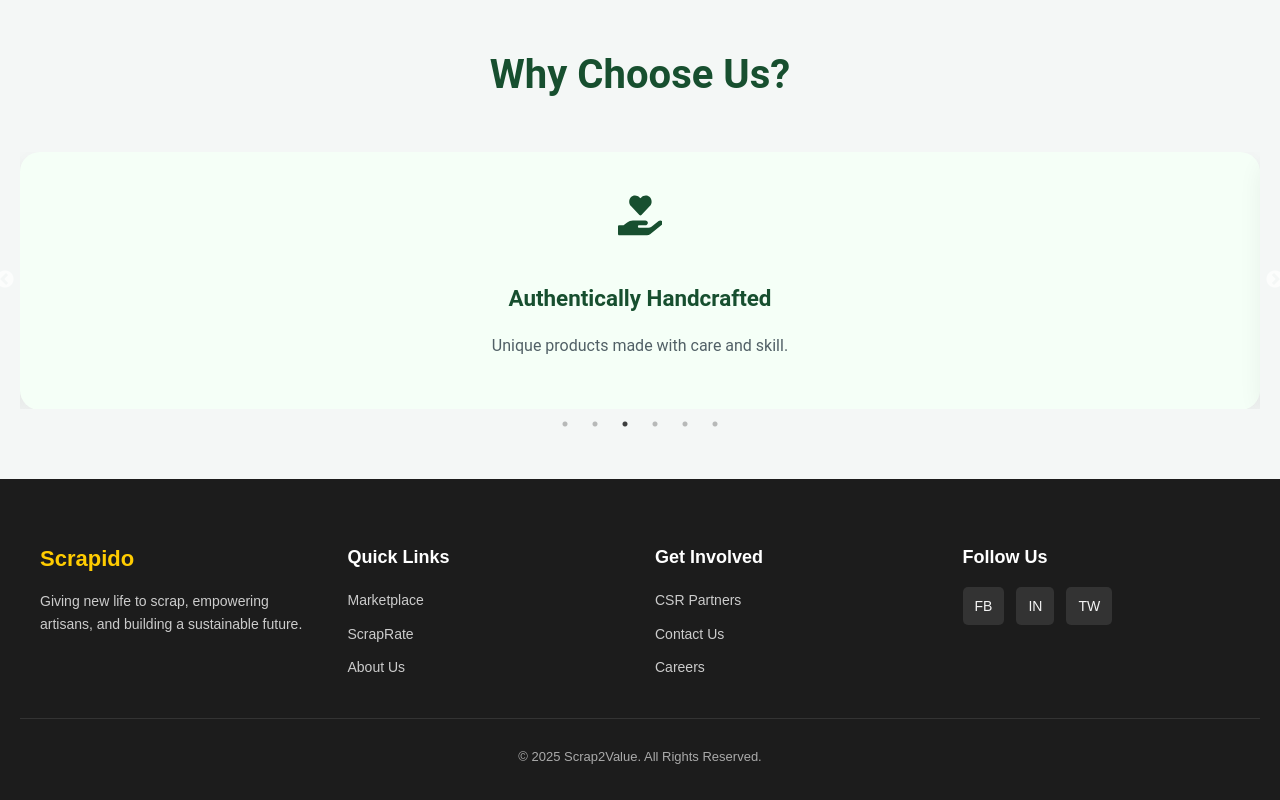
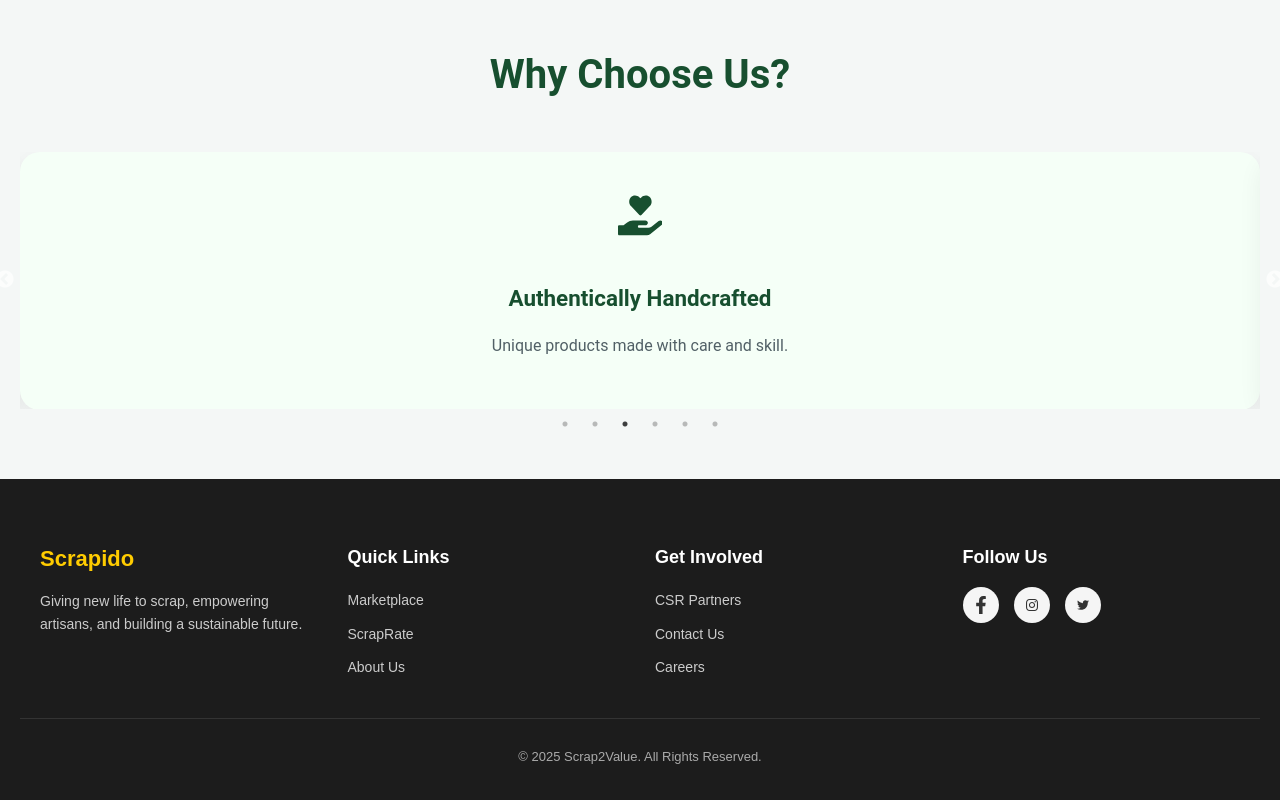
Before and after one commit to paras22072004/Scrapido-, a React (Vite) app in the folder demo/frontend/: page / in a window 1280 px wide. Shown: the part 4160-4960 px from the top of the page. Built offline with nearby package versions, Linux system fonts and the light colour scheme.

Commit message:
update changes

```diff
--- a/demo/frontend/src/components/Footer.css
+++ b/demo/frontend/src/components/Footer.css
@@ -92,3 +92,29 @@
   max-width: 1200px;
   margin: 0 auto;
 }
+
+
+
+.social-links {
+  display: flex;
+  gap: 15px;
+  margin-top: 10px;
+}
+
+.social-links a {
+  display: flex;
+  align-items: center;
+  justify-content: center;
+  background: #f5f5f5;
+  border-radius: 50%;
+  width: 36px;
+  height: 36px;
+  font-size: 18px;
+  color: #333;
+  transition: all 0.3s ease;
+}
+
+.social-links a:hover {
+  background: var(--accent-color);
+  color: #fff;
+}
--- a/demo/frontend/src/components/Footer.jsx
+++ b/demo/frontend/src/components/Footer.jsx
@@ -1,6 +1,7 @@
 import React from 'react';
 import { Link } from 'react-router-dom';
-import './Footer.css'; // We will create this CSS file next
+import { FaFacebookF, FaInstagram, FaTwitter } from "react-icons/fa";
+import './Footer.css';
 
 const Footer = () => {
   return (
@@ -39,9 +40,9 @@ const Footer = () => {
         <div className="footer-column">
           <h4>Follow Us</h4>
           <div className="social-links">
-            <a href="#" aria-label="Facebook">FB</a>
-            <a href="#" aria-label="Instagram">IN</a>
-            <a href="#" aria-label="Twitter">TW</a>
+            <a href="#" aria-label="Facebook"><FaFacebookF /></a>
+            <a href="#" aria-label="Instagram"><FaInstagram /></a>
+            <a href="#" aria-label="Twitter"><FaTwitter /></a>
           </div>
         </div>
 
```
